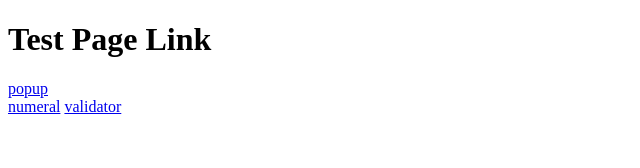
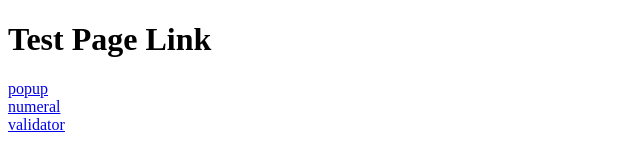
Before and after one commit to hush751001/outback, a website: page app/index.html in a window 1280 px wide. Shown: the whole page, without its empty margins (0-640 px from the left). Drawn offline with Linux system fonts and the light colour scheme.

Commit message:
change sample list on index.html

```diff
--- a/app/index.html
+++ b/app/index.html
@@ -18,7 +18,7 @@
     <div data-role="page">
       <h1>Test Page Link</h1>
       <a href="/sample/popup/popupTest.html">popup</a><br />
-      <a href="/sample/numeral/numeral.html">numeral</a>
+      <a href="/sample/numeral/numeral.html">numeral</a><br />
       <a href="/sample/validator/validator.html">validator</a>
     </div>
 
```
